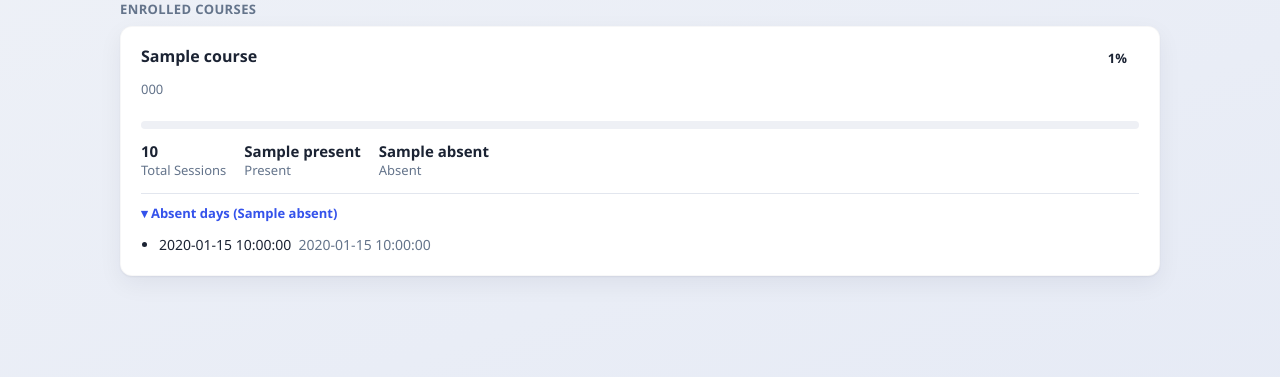
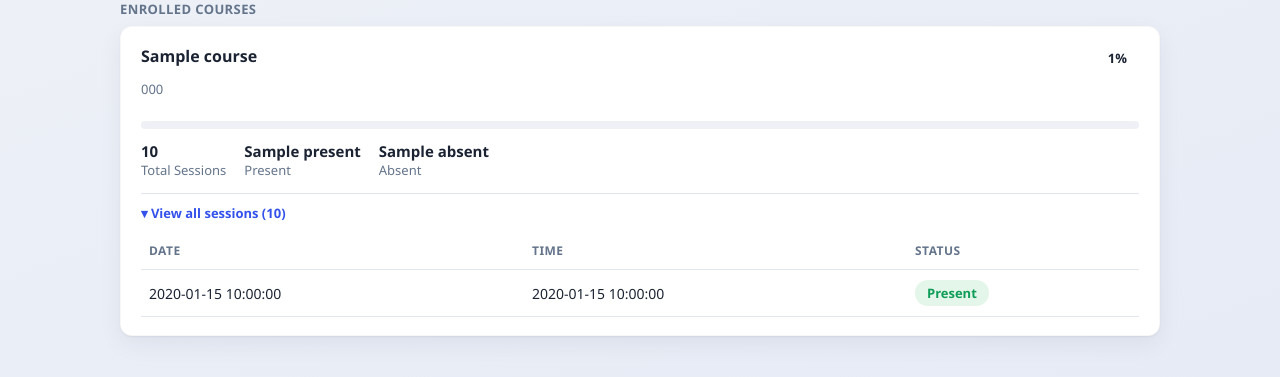
Before and after one commit to ishtiakahmedayon/rfid-attendance-system, a Flask app: template attendance_system_backend/templates/student_dashboard.html in a window 1280 px wide, after a click that opens the changed part. Shown: the part 124-501 px from the top of the page. Run offline with Flask 3, Linux system fonts and the light colour scheme; the template is opened without the code that fills it: most values are stand-ins (such as "Sample title", 1, 10 or a date in 2020).

Commit message:
updating the student dashboard to view full session list under each course

```diff
--- a/attendance_system_backend/templates/student_dashboard.html
+++ b/attendance_system_backend/templates/student_dashboard.html
@@ -44,15 +44,34 @@
           </div>
 
           <details class="absent-toggle">
-            <summary>Absent days ({{ course.absent }})</summary>
-            {% if course.absent_days %}
-            <ul>
-              {% for day in course.absent_days %}
-              <li>{{ day.date }} &nbsp;<span class="hint">{{ day.start_time }}</span></li>
-              {% endfor %}
-            </ul>
+            <summary>View all sessions ({{ course.total }})</summary>
+            {% if course.sessions %}
+            <table style="margin-top:10px;">
+              <thead>
+                <tr>
+                  <th>Date</th>
+                  <th>Time</th>
+                  <th>Status</th>
+                </tr>
+              </thead>
+              <tbody>
+                {% for sess in course.sessions %}
+                <tr>
+                  <td>{{ sess.date }}</td>
+                  <td>{{ sess.start_time }}</td>
+                  <td>
+                    {% if sess.status == 'Present' %}
+                    <span class="badge badge-good">Present</span>
+                    {% else %}
+                    <span class="badge badge-red">Absent</span>
+                    {% endif %}
+                  </td>
+                </tr>
+                {% endfor %}
+              </tbody>
+            </table>
             {% else %}
-            <p class="empty-note">No absences recorded. Great job!</p>
+            <p class="empty-note">No sessions recorded yet.</p>
             {% endif %}
           </details>
         </div>
```
Also changed, not shown: attendance_system_backend/ui.py (+11 -10 lines).
